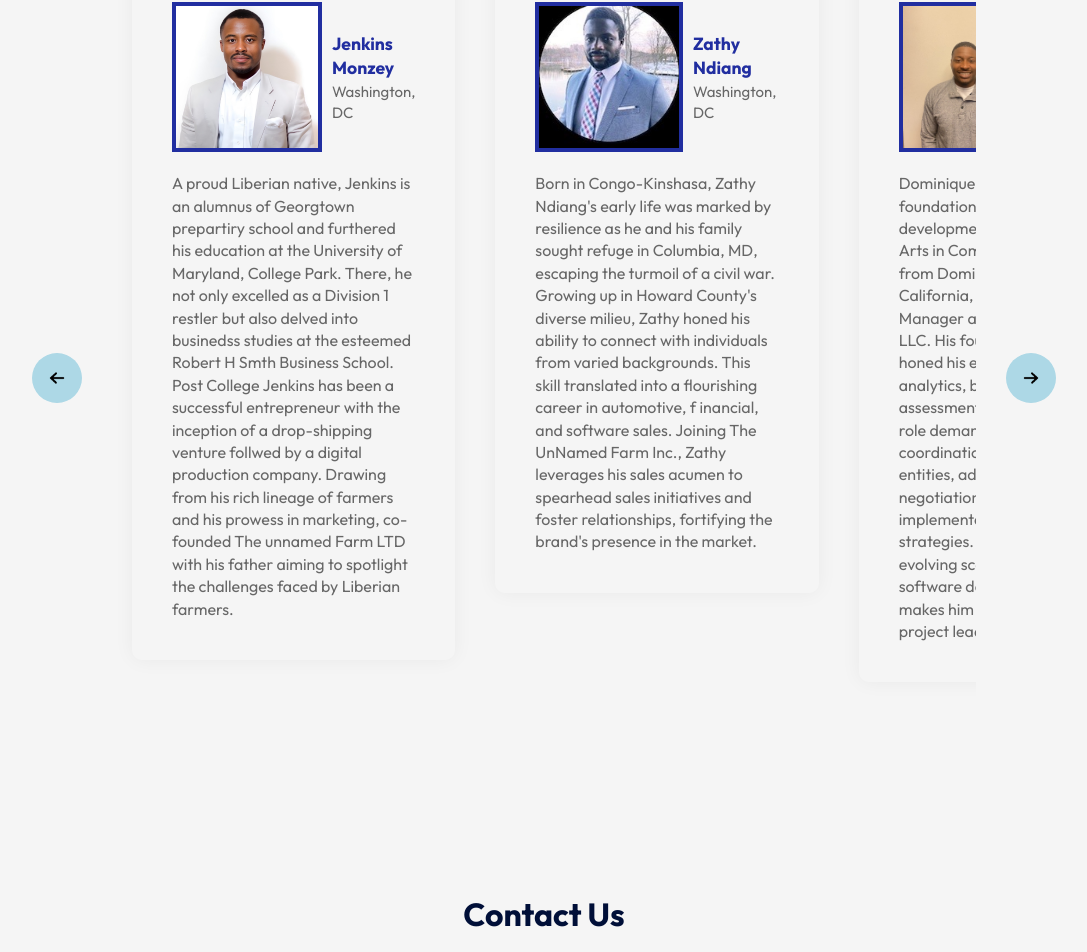
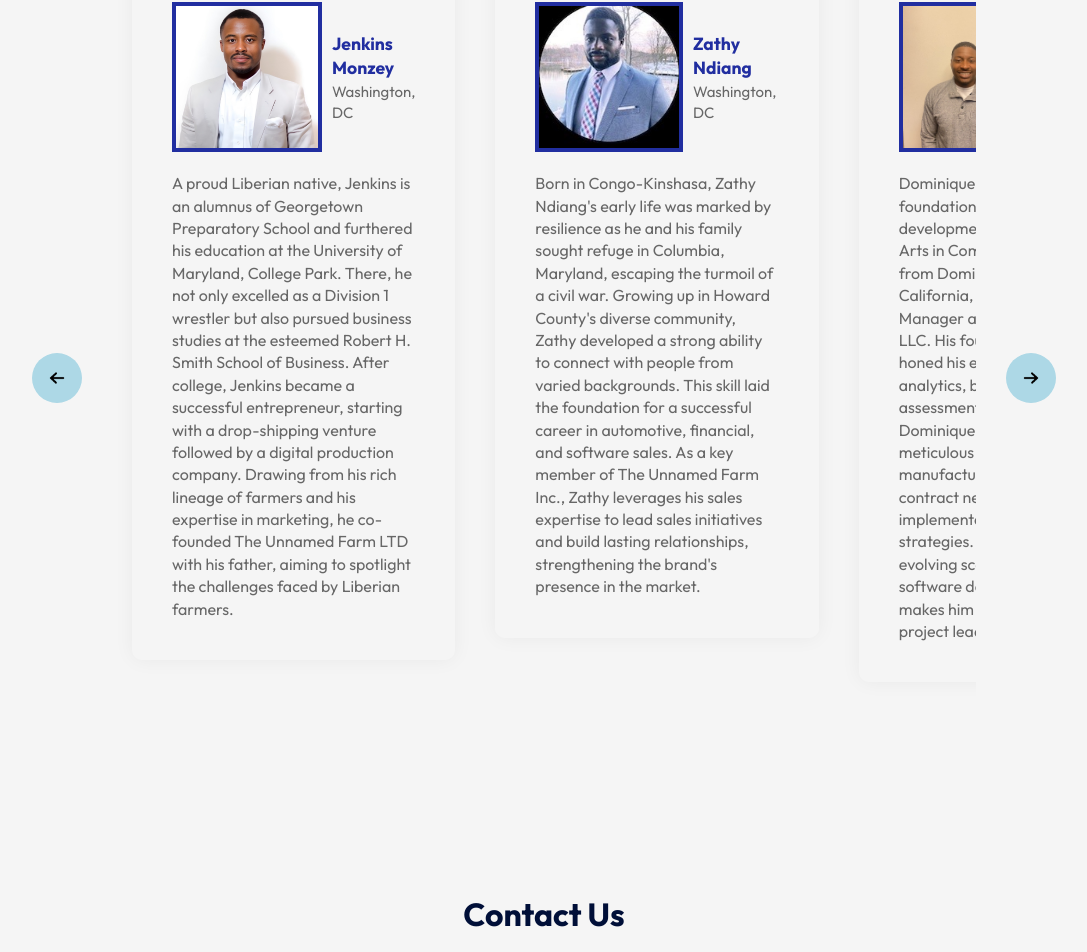
Before and after one commit to dtaplin21/the-Unnamed-Farm-Ltd, a React (Vite) app: page / in a window 1280 px wide. Shown: the part 3179-4131 px from the top of the page, without its empty margins (96-1183 px from the left). Built offline with nearby package versions, Linux system fonts and the light colour scheme; a web font is replaced by a local one.

Commit message:
new updates

```diff
--- a/src/Components/Team/Team.jsx
+++ b/src/Components/Team/Team.jsx
@@ -46,12 +46,17 @@ const Team = () => {
                                 <span>Washington, DC</span>
                             </div>
                         </div>
-                        <p>A proud Liberian native, Jenkins is an alumnus of Georgtown prepartiry
-                            school and furthered his education at the University of Maryland, College Park.
-                            There, he not only excelled as a Division 1 restler but also delved into businedss studies at the esteemed
-                            Robert H Smth Business School. Post College Jenkins has been a successful entrepreneur with the inception
-                            of a drop-shipping venture follwed by a digital production company. Drawing from his rich lineage of farmers
-                            and his prowess in marketing, co-founded The unnamed Farm LTD with his father aiming to spotlight the challenges faced by Liberian farmers.</p>
+                        <p>A proud Liberian native, Jenkins is an alumnus of Georgetown
+                            Preparatory School and furthered his education at the
+                            University of Maryland, College Park. There, he not only
+                            excelled as a Division 1 wrestler but also pursued business
+                            studies at the esteemed Robert H. Smith School of Business.
+                            After college, Jenkins became a successful entrepreneur,
+                            starting with a drop-shipping venture followed by a digital
+                            production company. Drawing from his rich lineage of farmers
+                            and his expertise in marketing, he co-founded The Unnamed Farm LTD
+                            with his father, aiming to spotlight the challenges faced by
+                            Liberian farmers.</p>
                     </div>
                 </li>
                 <li>
@@ -63,15 +68,17 @@ const Team = () => {
                                 <span>Washington, DC</span>
                             </div>
                         </div>
-                        <p>Born in Congo-Kinshasa, Zathy Ndiang's early life
-                            was marked by resilience as he and his family sought
-                            refuge in Columbia, MD, escaping the turmoil of a civil war.
-                            Growing up in Howard County's diverse milieu, Zathy honed his
-                            ability to connect with individuals from varied backgrounds.
-                            This skill translated into a flourishing career in automotive, f
-                            inancial, and software sales. Joining The UnNamed Farm Inc.,
-                            Zathy leverages his sales acumen to spearhead sales initiatives
-                            and foster relationships, fortifying the brand's presence in the market.</p>
+                        <p>Born in Congo-Kinshasa, Zathy Ndiang's early life was marked
+                            by resilience as he and his family sought refuge in Columbia,
+                             Maryland, escaping the turmoil of a civil war. Growing up
+                             in Howard County's diverse community, Zathy developed a
+                             strong ability to connect with people from varied
+                             backgrounds. This skill laid the foundation for a
+                             successful career in automotive, financial, and software
+                             sales. As a key member of The Unnamed Farm Inc.,
+                             Zathy leverages his sales expertise to lead sales
+                             initiatives and build lasting relationships, strengthening
+                             the brand's presence in the market.</p>
                     </div>
                 </li>
                  <li>
@@ -88,11 +95,12 @@ const Team = () => {
                             Dominican University of California, is a seasoned Project
                             Manager at SDAC Lining Group LLC. His four-year tenure has
                             honed his expertise in data analytics, budget management,
-                            risk assessment, and mitigation. Dom's role demands meticulous
-                            coordination with manufacturing entities, adept contract
-                            negotiations, and the implementation of cost-efficient strategies.
-                            His agility in adapting to evolving scenarios, coupled with his
-                            software development acumen, makes him an invaluable asset in project leadership.</p>
+                            risk assessment, and mitigation. Dominique's role demands
+                            meticulous coordination with manufacturing entities, adept
+                            contract negotiation, and the implementation of cost-efficient
+                            strategies. His agility in adapting to evolving scenarios,
+                            coupled with his software development expertise, makes him
+                            an invaluable asset in project leadership.</p>
                     </div>
                 </li>
                  <li>
@@ -104,16 +112,17 @@ const Team = () => {
                                 <span>Washington, DC</span>
                             </div>
                         </div>
-                        <p>Darcy Pelz-Butler, a cornerstone of The UnNamed Farm Inc., boasts a
-                            diverse background rooted in athletics and multiculturalism.
-                            A Division 1 soccer player at Delaware State University,
-                            she graduated suma cum laude with a Bachelor of Science in Physical Education.
-                            Darcy's passion for youth development saw her coaching, organizing summer camps,
-                            and engaging in early childhood education. Her career trajectory took a turn when
-                            she joined Arthritis and Rheumatism Associates PC, one of America's premier Rheumatology
-                            practices. Starting as a physical therapy technician, her dedication saw her rise to the role of
-                            Front Office Coordinator. Darcy's commitment to physical well-being aligns seamlessly with The UnNamed Farm Inc.'s
-                            vision of promoting health through nutrition.</p>
+                        <p>Darcy Pelz-Butler, a cornerstone of The Unnamed Farm Inc.,
+                            boasts a diverse background rooted in athletics and multiculturalism.
+                            A Division 1 soccer player at Delaware State University, she graduated
+                            summa cum laude with a Bachelor of Science in Physical Education.
+                            Darcy's passion for youth development led her to coaching, organizing
+                            summer camps, and engaging in early childhood education. Her career
+                            trajectory shifted when she joined Arthritis and Rheumatism Associates,
+                            P.C., one of America's premier rheumatology practices. Starting as a
+                            physical therapy technician, her dedication propelled her to the role of
+                            Front Office Coordinator. Darcy's commitment to physical well-being aligns
+                            seamlessly with The Unnamed Farm Inc.'s vision of promoting health through nutrition.</p>
                     </div>
                 </li>
                 <li>
```
